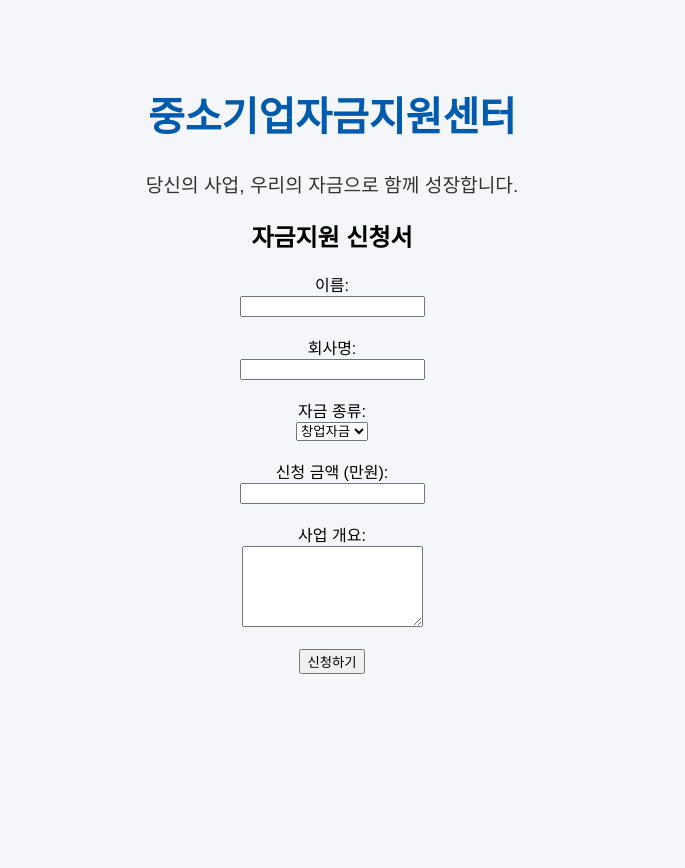
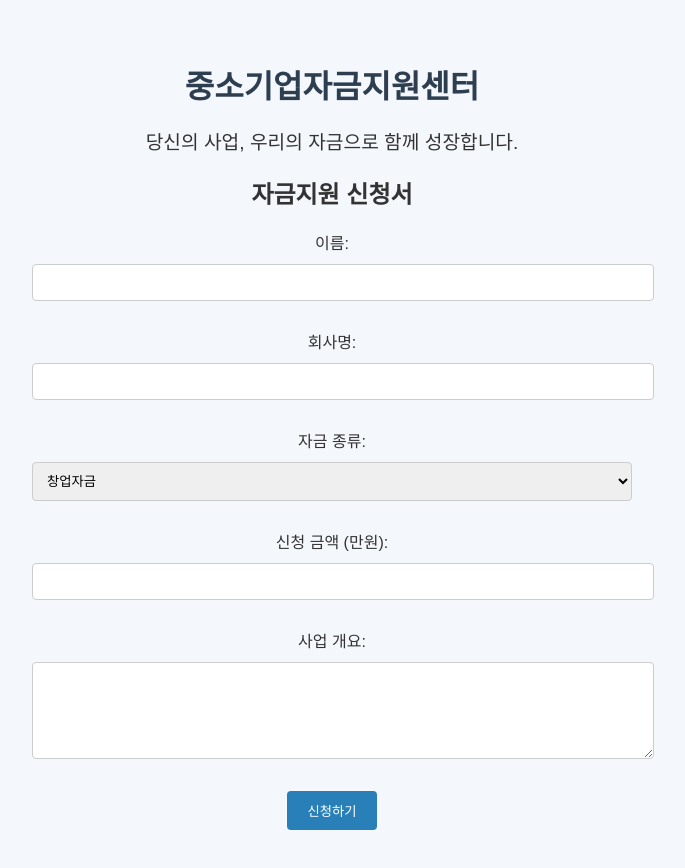
Before and after one commit to andud99/bizfundcenter, a plain HTML site: page index.html in a window 1280 px wide. Shown: the whole page, without its empty margins (308-993 px from the left). Before the commit the page ends 800 px from the top, so only its background shows below. Drawn offline with Linux system fonts and the light colour scheme.

Commit message:
Update index.html

```diff
--- a/index.html
+++ b/index.html
@@ -4,6 +4,40 @@
   <meta charset="UTF-8">
   <title>중소기업자금지원센터</title>
   <link rel="stylesheet" href="style.css">
+  <style>
+  body {
+    font-family: 'Noto Sans KR', sans-serif;
+    background-color: #f4f7fc;
+    color: #333;
+    padding: 40px;
+    max-width: 600px;
+    margin: auto;
+  }
+  h1 {
+    color: #2c3e50;
+    font-size: 2em;
+    margin-bottom: 20px;
+  }
+  input, textarea, select {
+    width: 100%;
+    padding: 10px;
+    margin: 10px 0;
+    border: 1px solid #ccc;
+    border-radius: 4px;
+  }
+  button {
+    background-color: #2980b9;
+    color: white;
+    padding: 10px 20px;
+    border: none;
+    border-radius: 4px;
+    cursor: pointer;
+  }
+  button:hover {
+    background-color: #1c5980;
+  }
+</style>
+
 </head>
 <body>
   <h1>중소기업자금지원센터</h1>
```
